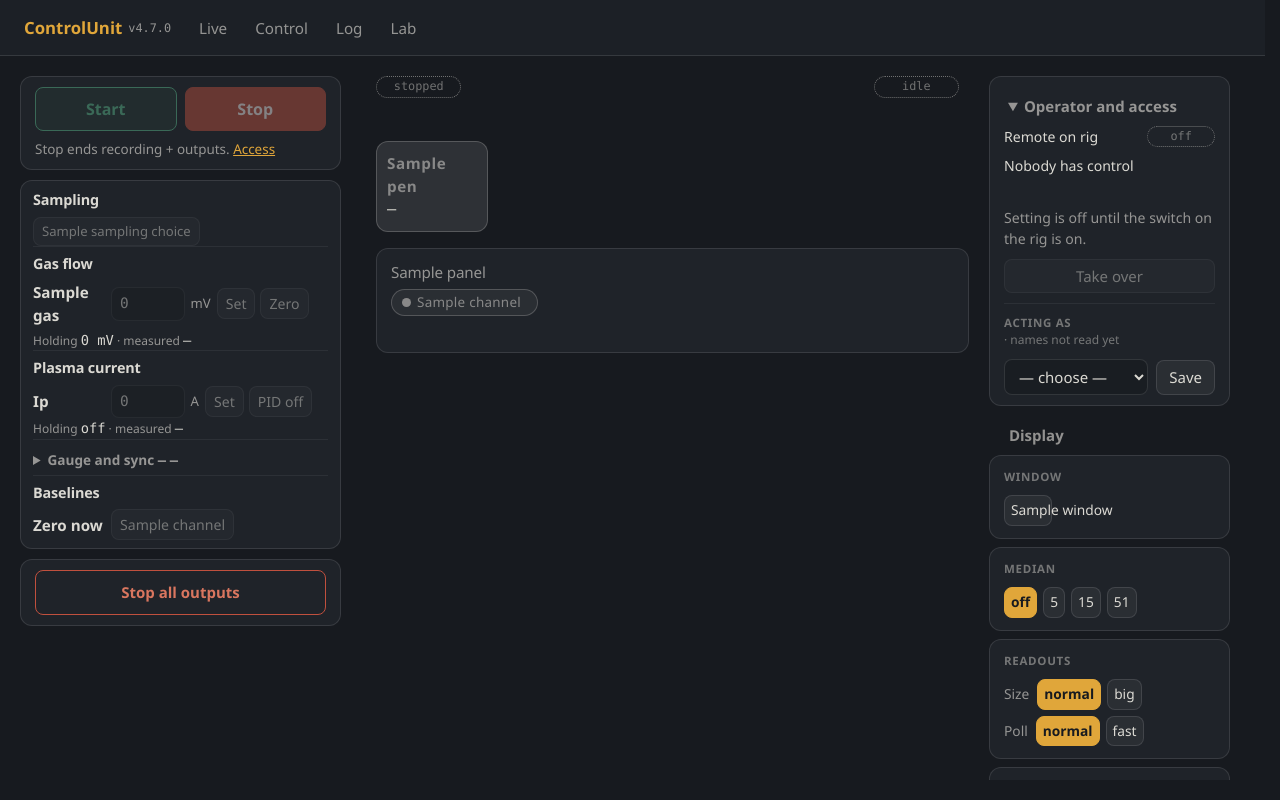
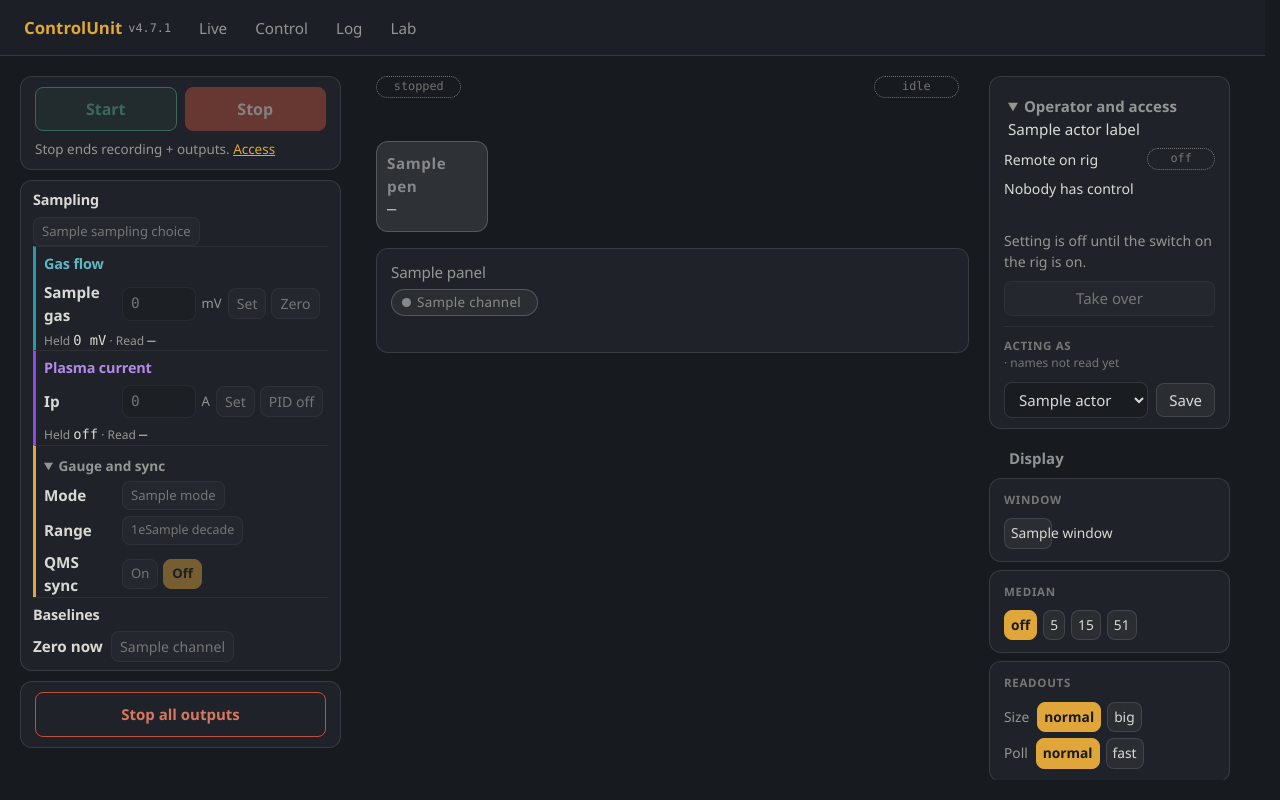
Before and after one commit to queezz/ControlUnit, a Flask app: template controlunit/web/templates/control.html in a window 1280 px wide. Run offline with Flask 3, Linux system fonts and the light colour scheme; the template is opened without the code that fills it: most values are stand-ins (such as "Sample title", 1, 10 or a date in 2020); data that the repository does not hold is empty.

Commit message:
Clarify Control groups and saved operator access
Align navigation to the workspace, show gauges by default, distinguish operation groups and guide empty-chart restoration. Preserve roster selection across normalized identity cookies and show saved access without prompting again.

agent: codex

```diff
--- a/controlunit/_version.py
+++ b/controlunit/_version.py
@@ -19,7 +19,7 @@
 # the lab network. The second number moves for a feature, the third for a
 # fix; pyproject.toml carries the same number and a test holds them equal.
 # docs/history.md tells the eras in full.
-__version__ = "4.7.0"
+__version__ = "4.7.1"
 
 __about__ = """
 Version 4: the rig on the lab network.
--- a/controlunit/web/server.py
+++ b/controlunit/web/server.py
@@ -385,6 +385,9 @@ def create_app(
 
     @app.route("/control")
     def control():
+        actor = command_desk.clean_actor(request.cookies.get(ACTOR_COOKIE))
+        actor_options = [(command_desk.clean_actor(name), name) for name in people.names()]
+        actor_label = next((label for value, label in actor_options if value == actor), actor)
         return render_template(
             "control.html",
             active="control",
@@ -405,7 +408,10 @@ def create_app(
             mfc_max=command_desk.MFC_MAX_MV,
             plasma_max=command_desk.PLASMA_MAX_A,
             sampling_choices=command_desk.sampling_choices(),
-            actor=command_desk.clean_actor(request.cookies.get(ACTOR_COOKIE)),
+            actor=actor,
+            actor_label=actor_label,
+            actor_options=actor_options,
+            actor_values=[value for value, _ in actor_options],
             roster_names=people.names(),
         )
 
--- a/controlunit/web/static/css/controlunit.css
+++ b/controlunit/web/static/css/controlunit.css
@@ -176,13 +176,13 @@ input.find:focus, select.find:focus { border-color: var(--accent); outline: none
   min-height: var(--bar);
   align-items: center;
   gap: 4px;
-  padding: 4px var(--gutter);
+  padding: 4px 0;
   background: var(--header);
   border-bottom: 1px solid var(--line);
   margin-bottom: var(--content-gap);
 }
 
-.tab-group { display: flex; align-items: center; gap: 4px; flex-wrap: wrap; }
+.tab-group { display: flex; align-items: center; gap: 4px; flex-wrap: wrap; width: min(var(--page-max), 100%); margin: 0 auto; padding: 0 var(--gutter); }
 
 .tabbar .tab {
   display: inline-flex;
@@ -1216,6 +1216,16 @@ dl.facts dd.wide { margin-top: -2px; }
 .control-workspace .frow button { padding: 4px 8px; }
 .control-workspace .fgroup { padding-top: 8px; margin-top: 8px; }
 .control-workspace .fgroup h2 { margin-bottom: 6px; }
+.control-workspace #sec-gas { border-left: 3px solid #269aac; padding-left: 8px; }
+.control-workspace #sec-plasma { border-left: 3px solid #8a4be4; padding-left: 8px; }
+.control-workspace #sec-gauge { border-left: 3px solid var(--accent); padding-left: 8px; }
+.control-workspace [data-role="gauge-range"] { padding: 3px; font-size: 0.78rem; }
+.gauge-settings[open] > summary .mono { display: none; }
+.control-workspace #sec-gas h2 { color: #60b7c4; }
+.control-workspace #sec-plasma h2 { color: #b48ae9; }
+.actor-summary { display: block; color: var(--fg); font-size: 0.95rem; font-weight: 400; overflow-wrap: anywhere; }
+.fence-saved { display: flex; align-items: center; justify-content: space-between; gap: 8px; margin-top: 8px; color: var(--live); }
+.fence-saved[hidden], .fence-row[hidden] { display: none; }
 .control-workspace .operation-setters { padding-block: 8px; }
 .control-workspace .fgroup { margin-top: 0; padding-top: 6px; }
 .control-workspace .frow { margin-bottom: 6px; gap: 3px 6px; }
--- a/controlunit/web/static/js/control.js
+++ b/controlunit/web/static/js/control.js
@@ -35,6 +35,7 @@
     /* Only on a machine that holds a word of its own; elsewhere the row was
        never rendered and everything below simply finds nothing. */
     var fenceInput = document.getElementById("fence-word");
+    var changingWord = false;
 
     /* The command this browser is waiting to hear about. The rig answers
        through /api/state, so the wait ends when that record names this id. */
@@ -284,6 +285,10 @@
            changed has to be typable again. Only what it says changes. */
         if (fenceInput) {
             fenceInput.placeholder = fenced ? "the lab's word, not a secret" : "word saved";
+            var editor = root.querySelector('[data-role="fence-editor"]');
+            var saved = root.querySelector('[data-role="fence-saved"]');
+            if (editor) editor.hidden = !fenced && !changingWord;
+            if (saved) saved.hidden = fenced || changingWord;
         }
 
         var why = "";
@@ -370,10 +375,12 @@
             post("/api/identify", {name: name}).then(function (answer) {
                 if (answer.status === 200) {
                     actor = answer.body.actor || "";
-                    /* A list keeps the name that was chosen from it; writing
-                       the cleaned name back would blank it if cleaning had
-                       changed so much as a character. */
-                    if (actorInput.tagName === "INPUT") actorInput.value = actor;
+                    // Option values use the same normalization as the cookie;
+                    // their labels retain the roster's full display names.
+                    actorInput.value = actor;
+                    var label = actorInput.tagName === "SELECT" && actorInput.selectedOptions.length
+                        ? actorInput.selectedOptions[0].textContent : actor;
+                    set('[data-role="actor-summary"]', label || "Choose operator");
                     say("acting as " + actor);
                 } else {
                     say("refused: " + (answer.body.reason || "that name will not do"));
@@ -386,11 +393,19 @@
            on the way out: what is typed here is not a name to keep on the
            page, and the placeholder says whether the fence is behind us. */
         var saveFence = root.querySelector('[data-role="save-fence"]');
+        var changeFence = root.querySelector('[data-role="change-fence"]');
+        if (changeFence) changeFence.addEventListener("click", function () {
+            changingWord = true;
+            root.querySelector('[data-role="fence-editor"]').hidden = false;
+            root.querySelector('[data-role="fence-saved"]').hidden = true;
+            fenceInput.focus();
+        });
         if (saveFence && fenceInput) saveFence.addEventListener("click", function () {
             say("saving the word …");
             post("/api/fence", {word: fenceInput.value || ""}).then(function (answer) {
                 if (answer.status === 200) {
                     fenceInput.value = "";
+                    changingWord = false;
                     say(answer.body.fenced ? "the fence is open" : "this rig asks for no word");
                 } else {
                     say("refused: " + (answer.body.reason || "that is not the lab's word"));
--- a/controlunit/web/static/js/live.js
+++ b/controlunit/web/static/js/live.js
@@ -770,7 +770,7 @@
     function spanLabel(drawn) {
         var tail = fast ? " · fast" : "";
         if (view.smooth) tail = " · median " + view.smooth + tail;
-        if (!drawn) return "no curves shown";
+        if (!drawn) return "Click a pill to show a curve";
         if (!drawn.count) return "no samples yet" + tail;
         var seconds = Math.max(0, Math.round(drawn.to - drawn.from));
         return "last " + fmtSeconds(seconds) + " · " + drawn.count + " samples" + tail;
--- a/controlunit/web/templates/control.html
+++ b/controlunit/web/templates/control.html
@@ -46,7 +46,7 @@
                                 <button type="button" data-role="mfc-set">Set</button>
                                 <button type="button" data-role="mfc-zero">Zero</button>
                             </span>
-                            <span class="output-feedback">Holding <b class="mono" data-role="mfc-setpoint" data-mfc="{{ number }}">—</b> · measured <b class="mono" data-role="mfc-measured" data-mfc="{{ number }}">—</b></span>
+                            <span class="output-feedback">Held <b class="mono" data-role="mfc-setpoint" data-mfc="{{ number }}">—</b> · Read <b class="mono" data-role="mfc-measured" data-mfc="{{ number }}">—</b></span>
                         </div>
                         {% endfor %}
                     </section>
@@ -66,11 +66,10 @@
                                 <button type="button" data-role="plasma-off">PID off</button>
                             </span>
                         </div>
+                    <p class="output-feedback">Held <b class="mono" data-role="plasma-setpoint">—</b> · Read <b class="mono" data-role="plasma-measured">—</b></p>
+                    <p class="output-feedback" data-role="cathode-row" hidden>Cathode <b class="mono" data-role="cathode-measured">—</b></p>
                     </section>
-
-                    <p class="output-feedback">Holding <b class="mono" data-role="plasma-setpoint">—</b> · measured <b class="mono" data-role="plasma-measured">—</b></p>
-                    <p class="output-feedback" data-role="cathode-row" hidden>Cathode <b class="mono" data-role="cathode-measured">—</b></p>
-                    <details class="fgroup gauge-settings" id="sec-gauge">
+                    <details class="fgroup gauge-settings" id="sec-gauge" open>
                         <summary>Gauge and sync <span class="mono" data-role="gauge-mode-now">—</span> <span class="mono" data-role="gauge-range-now">—</span></summary>
                         <div class="frow">
                             <span class="row-name">Mode</span>
@@ -131,7 +130,7 @@
     </main>
     <aside class="rail rail-right operation-rail" aria-label="Access and display">
         <details class="rail-card access-card" {{ 'open' if fence_closed or not state.remote or not actor or (state.control.holder and not state.control.mine) else '' }}>
-            <summary>Operator and access</summary>
+            <summary>Operator and access <span class="actor-summary" data-role="actor-summary">{{ actor_label or 'Choose operator' }}</span></summary>
             <div class="gate">
                 <p class="remote-line">Remote on rig
                     <span class="chip chip-idle" data-role="remote-chip">off</span>
@@ -143,7 +142,7 @@
             </div>
 
             <section class="actor-settings" id="sec-who">
-                <h2 class="rail-label">Acting as <span class="roster-source" data-role="roster-line">{% if state.roster %}· {{ state.roster.source }} {{ state.roster.at }}{% else %}· names not read yet{% endif %}</span></h2>
+                <h2 class="rail-label">Acting as <span class="roster-source" data-role="roster-line">{% if state.roster %}· {{ state.roster.source }} {{ state.roster.at }}{% else %}{% endif %}</span></h2>
                 {# Where this machine holds a copy of the lab's roster the
                    name is chosen from it, so one person is spelled one
                    way across the lab's logs; where it holds none the
@@ -153,8 +152,11 @@
                     <select id="actor-name" class="find"
                             aria-label="The name written beside a command">
                         <option value="">— choose —</option>
-                        {% for person in roster_names %}
-                        <option value="{{ person }}" {% if person == actor %}selected{% endif %}>{{ person }}</option>
+                        {% if actor and actor not in actor_values %}
+                        <option value="{{ actor }}" selected>{{ actor }}</option>
+                        {% endif %}
+                        {% for value, person in actor_options %}
+                        <option value="{{ value }}" {% if value == actor %}selected{% endif %}>{{ person }}</option>
                         {% endfor %}
                     </select>
                     {% else %}
@@ -168,13 +170,13 @@
                     <button type="button" data-role="save-actor">Save</button>
                 </div>
 
-                {# The lab's word, only where the machine serving this page
-                   holds one. It stays typable after it has been passed, so
-                   a word that changed can be typed again. What it is — a
-                   word from the lab, not a secret — is on its own field,
-                   where it costs the faceplate no line. #}
+                {# A saved fence is a status. Change opens the same field;
+                   a revoked fence automatically makes it available again. #}
                 {% if state.fence.needed %}
-                <div class="actor-row fence-row">
+                <div class="fence-saved" data-role="fence-saved" {% if not state.fence.passed %}hidden{% endif %}>
+                    <span>Access saved</span><button type="button" data-role="change-fence">Change</button>
+                </div>
+                <div class="actor-row fence-row" data-role="fence-editor" {% if state.fence.passed %}hidden{% endif %}>
                     <input type="password" id="fence-word" class="find"
                            placeholder="{{ 'word saved' if state.fence.passed else "the lab's word, not a secret" }}"
                            aria-label="The lab's word that opens setting">
--- a/pyproject.toml
+++ b/pyproject.toml
@@ -10,7 +10,7 @@ build-backend = "setuptools.build_meta"
 
 [project]
 name = "controlunit"
-version = "4.7.0"
+version = "4.7.1"
 description = "Raspberry Pi plasma-lab control and data acquisition, with a web view on the lab network"
 readme = "README.md"
 requires-python = ">=3.9"
```
Also changed, not shown: docs/architecture/web-ui.md (+1 -1 lines), tests/test_web_live.py (+1 -1 lines), tests/test_web_page.py (+18 -0 lines), .agents/CHANGELOG.md, .agents/directions.md, 1 other file.
